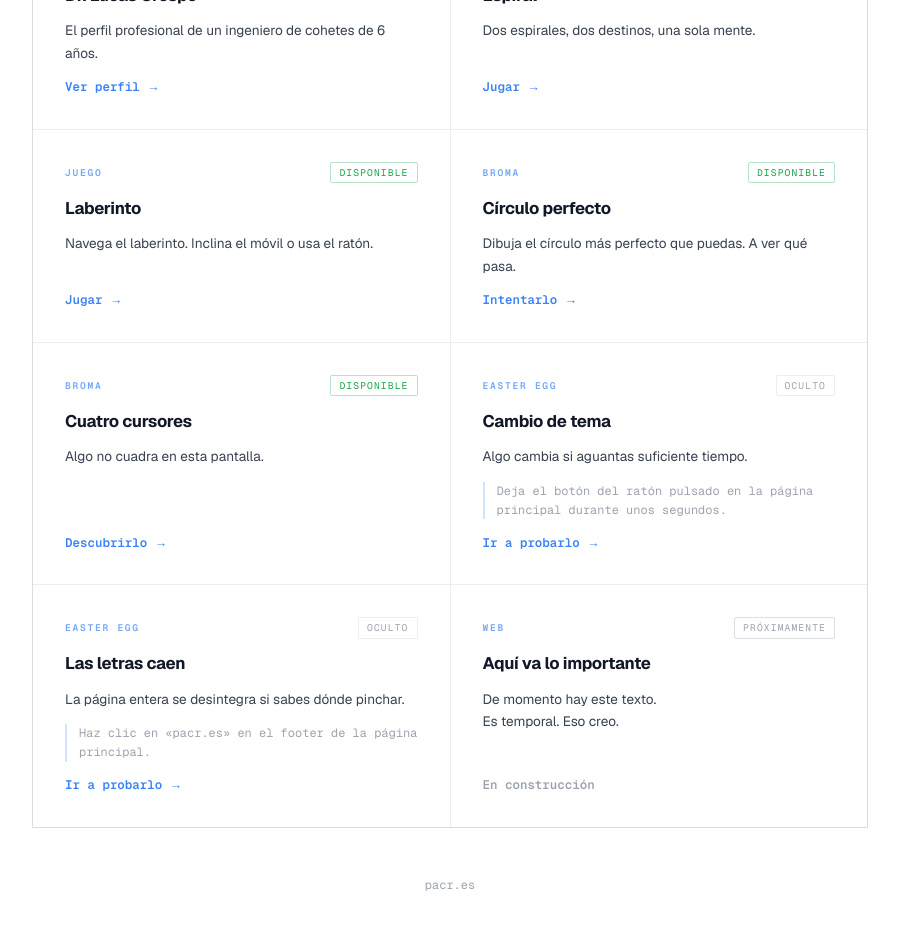
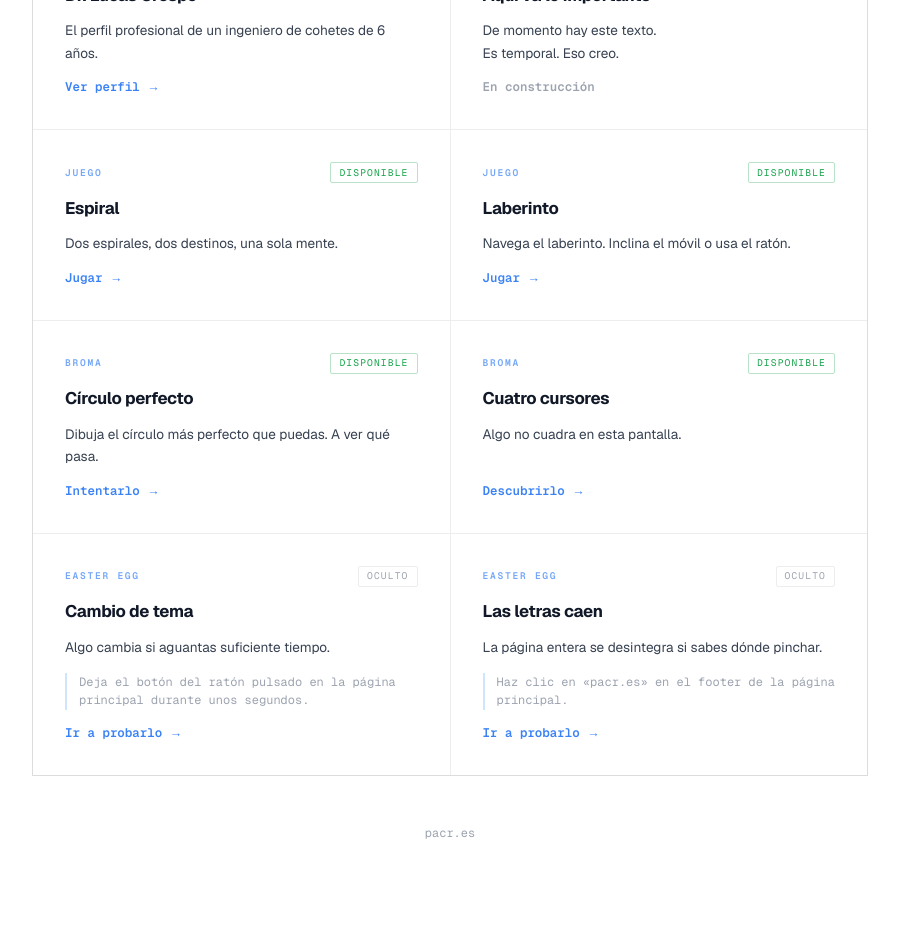
Before and after one commit to pacresito/web-de-pacres, a Next.js app: page /extras in a window 1280 px wide. Shown: the part 340-1270 px from the top of the page, without its empty margins (190-1089 px from the left). Built offline with nearby package versions, Linux system fonts and the light colour scheme.

Commit message:
Placeholder siempre al final del grupo Webs
Co-Authored-By: Claude Sonnet 4.6 <noreply@anthropic.com>

```diff
--- a/app/extras/page.tsx
+++ b/app/extras/page.tsx
@@ -108,7 +108,11 @@ export default function EasterEggs() {
 
   // Placeholder siempre en 1 columna; en 2 columnas solo si hay impar de elementos base
   const showPlaceholder = !twoColumns || BASE_EXTRAS.length % 2 !== 0;
-  const displayExtras = showPlaceholder ? [...BASE_EXTRAS, PLACEHOLDER] : BASE_EXTRAS;
+  const lastWebIndex = BASE_EXTRAS.reduce((last, item, i) => item.label === "Web" ? i : last, -1);
+  const insertAt = lastWebIndex + 1;
+  const displayExtras = showPlaceholder
+    ? [...BASE_EXTRAS.slice(0, insertAt), PLACEHOLDER, ...BASE_EXTRAS.slice(insertAt)]
+    : BASE_EXTRAS;
 
   useEffect(() => {
     observerRef.current?.disconnect();
```
